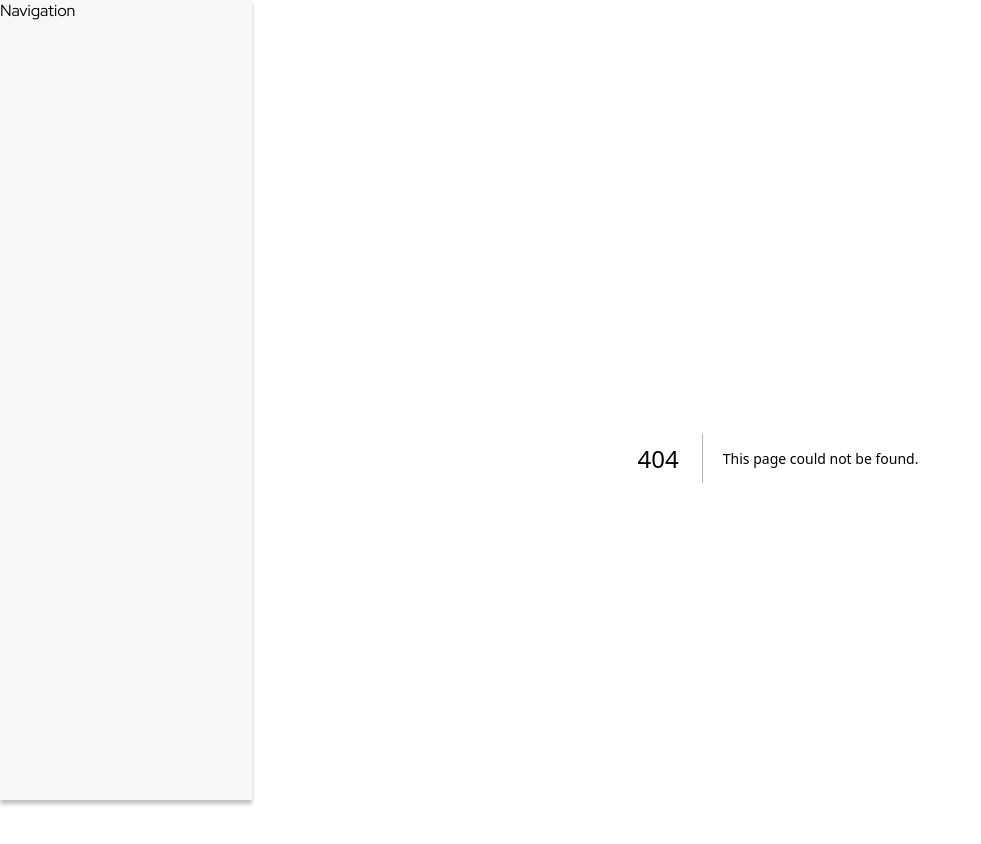
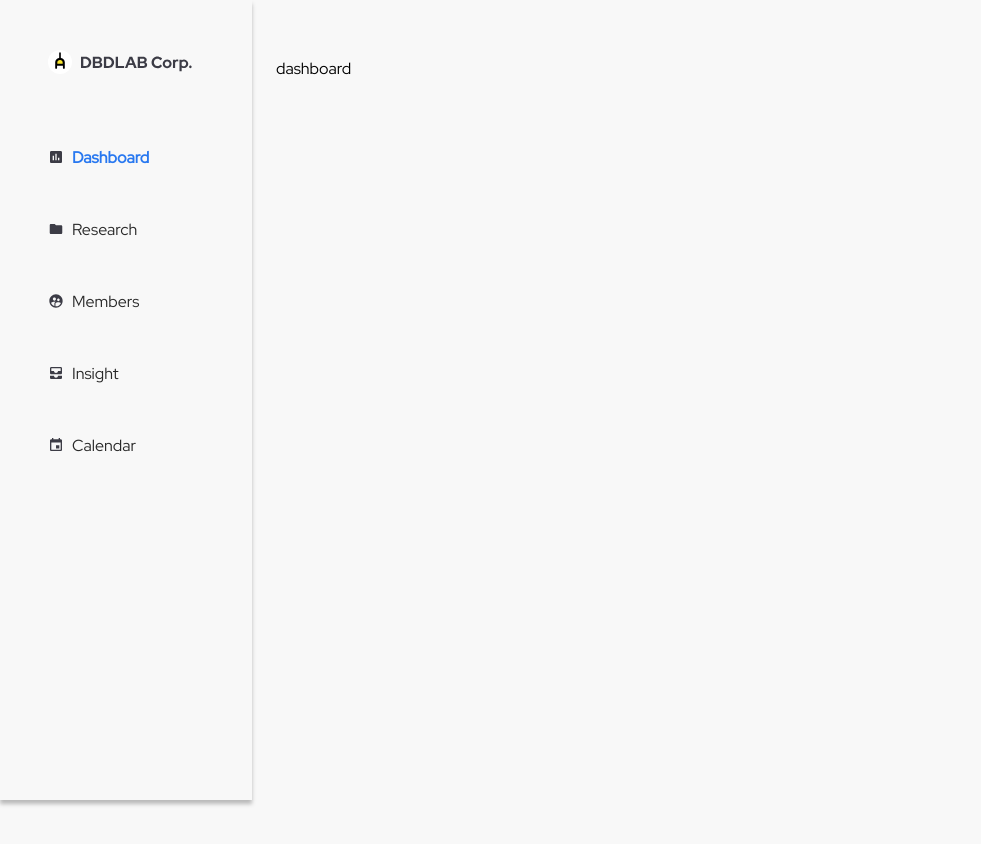
Before and after one commit to LGyuMin/corona-dashboard, a Next.js app: page /dashboard in a window 1280 px wide. Before the commit this address had no page. Shown: the top 844 px of the page, without its empty margins (0-981 px from the left). After the commit the page ends 800 px from the top, so only its background shows below. Built offline with nearby package versions, Linux system fonts and the light colour scheme.

Commit message:
Feat: 네비게이션 화면 및 기능 구현
Chore: classnames 패키지 설치

Add: 페이지 파일 생성
Add dashboard.tsx, research.tsx, members.tsx, insight.tsx, calendar.tsx 파일 생성

```diff
--- a/component/Navigation.tsx
+++ b/component/Navigation.tsx
@@ -1,5 +1,9 @@
 import React from 'react'
 import styled from 'styled-components'
+import Image from 'next/image'
+import Link from 'next/link';
+import { useRouter } from 'next/router'
+import classNames from 'classnames'
 
 const StyledNav = styled.nav`
     width: 252px;
@@ -9,12 +13,113 @@ const StyledNav = styled.nav`
     background: #f8f8f8;
     top: 0;
     left: 0;
+    display: flex;
+    flex-direction: column;
+
+    h1 {
+        margin-top: 50px;
+        margin-bottom: 56px;
+        padding-left: 48px;
+    }
+
+    ul {
+        display: flex;
+        flex-direction: column;
+        gap: 32px;
+        padding-left: 48px;
+        li {
+            display: flex;
+            align-items: center;
+            height: 40px;
+            gap: 8px;
+            a {
+                color: #282828;
+                &.active, &:hover {
+                    font-weight: bold;
+                    color: #2878F0;
+                }
+            }
+        }
+    }
+
 `
 
+interface IMenu {
+    title: string
+    alt: string
+    src: string
+    route: string
+}
+
+const menuList: IMenu[] = [
+    {
+        title: 'Dashboard',
+        alt: 'dashboard icon',
+        src: '/images/icon_dashboard.svg',
+        route: '/dashboard'
+    },
+    {
+        title: 'Research',
+        alt: 'research icon',
+        src: '/images/icon_research.svg',
+        route: '/research'
+    },
+    {
+        title: 'Members',
+        alt: 'members icon',
+        src: '/images/icon_members.svg',
+        route: '/members'
+    },
+    {
+        title: 'Insight',
+        alt: 'insight icon',
+        src: '/images/icon_insight.svg',
+        route: '/insight'
+    },
+    {
+        title: 'Calendar',
+        alt: 'calendar icon',
+        src: '/images/icon_calendar.svg',
+        route: '/calendar'
+    },
+]
+
 const Navigation = () => {
+    const router = useRouter()
   return (
     <StyledNav>
-        <div>Navigation</div>
+        <h1>
+            <Link href="/">
+                <Image
+                    alt='DBDLAP main logo'
+                    src="/images/logo.svg"
+                    width="145"
+                    height="24"
+                />
+            </Link>
+        </h1>
+        <ul>
+            {
+                menuList.map(item => (
+                    <li
+                        key={item.route}
+                    >
+                        <Image
+                            alt={item.alt}
+                            src={item.src}
+                            width="16"
+                            height="16"
+                        />
+                        <Link
+                            href={item.route}
+                            className={classNames({ active: router.asPath === item.route})}
+                        >
+                            { item.title }
+                        </Link>
+                    </li>
+                ))
+            }
+        </ul>
     </StyledNav>
   )
 }
--- a/package.json
+++ b/package.json
@@ -14,6 +14,7 @@
     "@types/react": "18.0.26",
     "@types/react-dom": "18.0.10",
     "axios": "^1.2.2",
+    "classnames": "^2.3.2",
     "eslint": "8.31.0",
     "eslint-config-next": "13.1.1",
     "next": "13.1.1",
--- /dev/null
+++ b/pages/dashboard.tsx
@@ -0,0 +1,7 @@
+const dashboard = () => {
+    return (
+      <div>dashboard</div>
+    )
+  }
+
+  export default dashboard
```
Also changed, not shown: pages/calendar.tsx (added, +7 -0 lines), pages/insight.tsx (added, +7 -0 lines), pages/members.tsx (added, +7 -0 lines), pages/research.tsx (added, +7 -0 lines), 1 other file (tests, documents, lock files or other folders).
